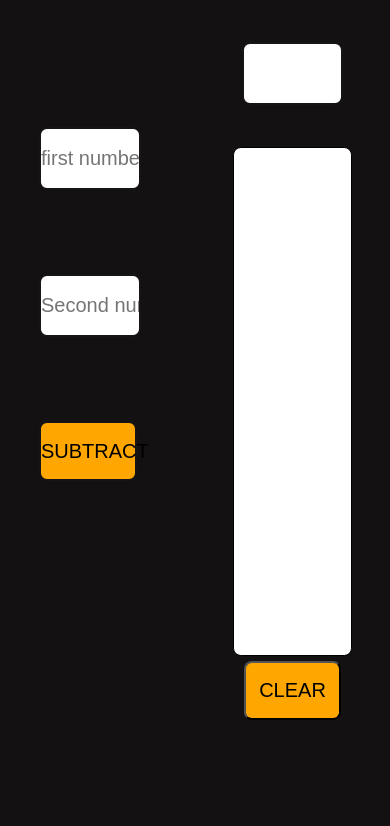
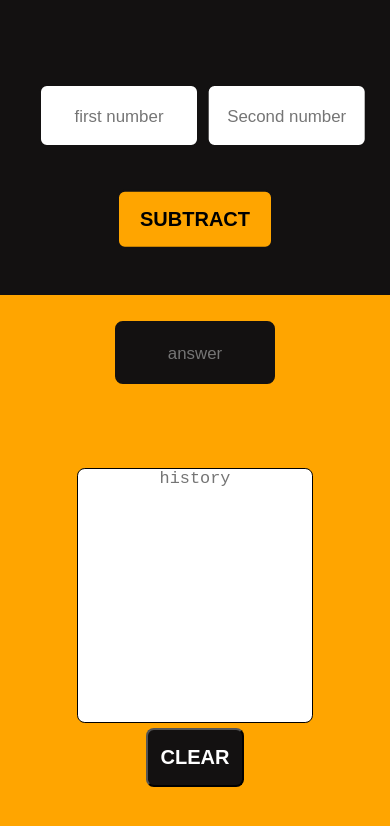
Before and after one commit to imperial-hub/Main_Calculator, a plain HTML site: page index.html in a window 390 px wide. Drawn offline with Linux system fonts and the light colour scheme.

Commit message:
done with responsive

```diff
--- a/css/style.css
+++ b/css/style.css
@@ -20,27 +20,27 @@ body {
 
 form {
     text-align: inherit;
-    margin-top: 10vh;
+    margin-top: 20vh;
     display: flex;
     flex-direction: column;
 }
-
+#sub{
+    background-color: orange;
+    font-weight: bold;
+}
 button {
-    transition: 1000ms;
-    background-color: rgb(255, 166, 0);
     border-radius: 2vw;
     width: 25vw;
     height: 7vh;
 }
-
-button:hover {
-    transition: 1000ms;
-    width: 26vw;
-    height: 8vh;
+#clear{
+    background-color: #131111;
+    color: white;
+    font-weight: bold;
 }
 
 .input {
-    border: 2px double rgb(22, 20, 20);
+    border: 2px double #131111;
     border-radius: 2vw;
     width: 25vw;
     height: 7vh;
@@ -48,6 +48,8 @@ button:hover {
 }
 
 #ans.input {
+    background-color: #131111;
+    color: white;
     margin: 5vh 0 5vh 0vw;
     text-align: center;
 }
@@ -64,23 +66,62 @@ textarea {
 }
 
 .history {
-
     height: 100vh;
     width: 50vw;
-    background-color: rgb(19, 17, 17);
+    background-color: orange;
 }
 
 #history {
     height: 60vh;
     width: 30vw;
     /* transform: translate(10vw,0vh); */
-    border: 1px solid black;
+    border: 1px solid #131111;
     border-radius: 2vw;
     text-align: center;
 }
 
-/* #clear{
-    height: 5vh;
-    width: 10vw;
-    transform: translate(0vw,10vh);
-} */
+@media only screen and (max-width: 400px) {
+    *{
+        margin: 0;
+        padding: 0;
+    }
+    form{
+        margin-top:5vh ;
+    }
+    body {
+        flex-direction: column;
+    }
+    .operation {
+        height: 35vh;
+        width: 100vw;
+    }
+    #num2{
+        position: absolute;
+        transform: translate(43vw,0vh);
+    }
+    ::placeholder{
+        font-size: 2vh;
+    }
+    .input{
+        width: 40vw;
+    }
+    #sub{
+        transform: translate(20vw,-5vh);
+    }
+    .history {
+        /* flex-direction: row; */
+        height: 65vh;
+        width: 100vw;
+        background-color: orange;
+    }
+    #history {
+        height: 30vh;
+        width: 60vw;
+        border: 1px solid black;
+        border-radius: 2vw;
+        text-align: center;
+    }
+    #ans.input {
+        margin: 3vh 0 10vh 0;
+    }
+}
--- a/index.html
+++ b/index.html
@@ -3,7 +3,7 @@
 
 <head>
     <meta charset="UTF-8">
-    <link rel="stylesheet" href="/css/style.css">
+    <link rel="stylesheet" href="css/style.css">
     <meta http-equiv="X-UA-Compatible" content="IE=edge">
     <meta name="viewport" content="width=device-width, initial-scale=1.0">
     <title>Subtraction</title>
@@ -15,13 +15,14 @@
         <form>
             <input type="number" class="input" id="num1" placeholder="first number">
             <input type="number" class="input" id="num2" step="1" placeholder="Second number" pattern="^[-/d]/d*$">
-            <button type="button" class="input" onclick="sub()">SUBTRACT</button>
+            <button type="button" id="sub" class="input" onclick="subt()">SUBTRACT</button>
         </form>
     </div>
     <div class="history">
-        <input class="input" id="ans" placeholder="">
-        <textarea id="history" placeholder=""></textarea><br>
-        <button type="button"  id="clear" onclick="clean()">CLEAR</button>
+        <input class="input" id="ans" placeholder="answer">
+        <br>
+            <textarea id="history" placeholder="history"></textarea><br>
+        <button type="button" id="clear" onclick="clean()">CLEAR</button>
     </div>
 </body>
 
--- a/script.js
+++ b/script.js
@@ -1,4 +1,4 @@
-function sub() {
+function subt() {
     var a = parseInt(document.getElementById("num1").value);
     var b = parseInt(document.getElementById("num2").value);
     if(!(a))
```
